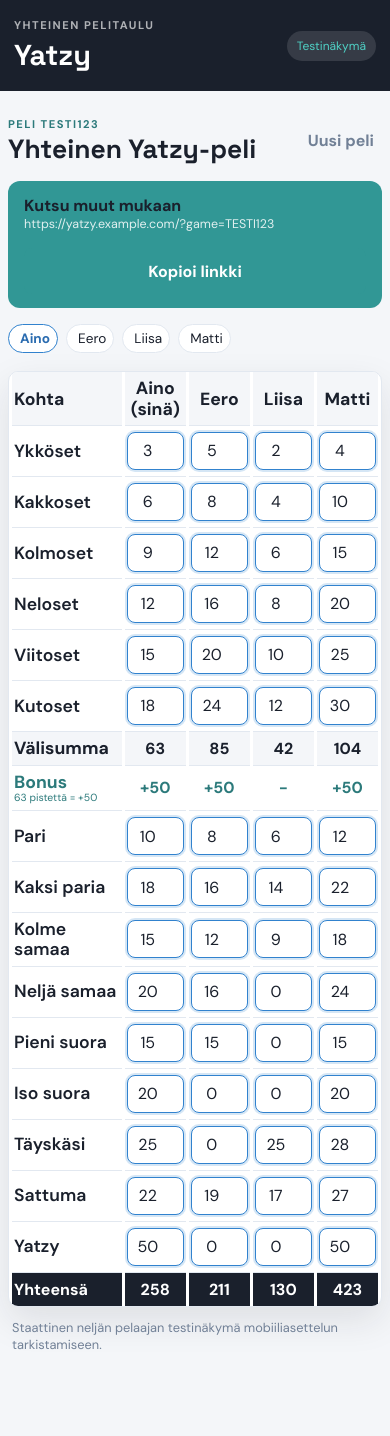
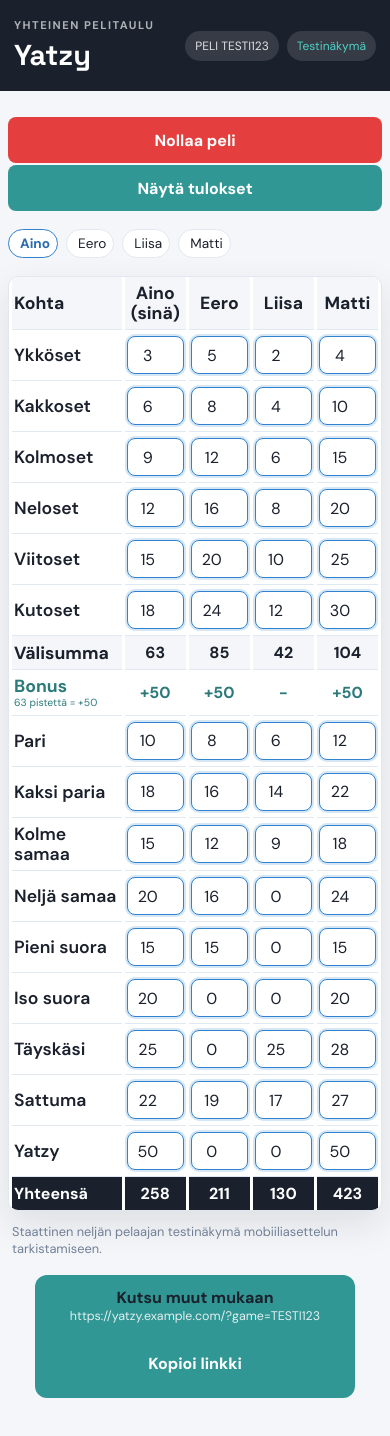
Before and after one commit to zumartic/yatzy, a plain HTML site: page game.html in a window 390 px wide. Before the commit the page ends 1413 px from the top, so only its background shows below. Drawn offline with Linux system fonts and the light colour scheme.

Commit message:
Move game code and home link into header, split create/join views
Move the game code pill and a Yatzy home link into the topbar, drop the
separate "Uusi peli" button, and relocate the invite share-strip below
the score table so it doesn't crowd the header on mobile. The setup
view now shows only the create-game or only the join-game section,
never both, depending on whether the URL has a game id. Update the
static game.html mockup to match.

Co-Authored-By: Claude Sonnet 5 <noreply@anthropic.com>

```diff
--- a/game.html
+++ b/game.html
@@ -11,27 +11,19 @@
   <header class="topbar">
     <div>
       <p class="eyebrow">YHTEINEN PELITAULU</p>
-      <h1>Yatzy</h1>
+      <h1><a class="brand-link" href="#">Yatzy</a></h1>
     </div>
-    <span class="status-pill online">Testinäkymä</span>
+    <div class="topbar-meta">
+      <span class="status-pill">PELI TESTI123</span>
+      <span class="status-pill online">Testinäkymä</span>
+    </div>
   </header>
 
   <main class="page-shell">
     <section>
-      <div class="game-heading">
-        <div>
-          <p class="eyebrow accent">PELI TESTI123</p>
-          <h2>Yhteinen Yatzy-peli</h2>
-        </div>
-        <button class="quiet-button" type="button">Uusi peli</button>
-      </div>
-
-      <div class="share-strip">
-        <div>
-          <strong>Kutsu muut mukaan</strong>
-          <span>https://yatzy.example.com/?game=TESTI123</span>
-        </div>
-        <button class="secondary-button" type="button">Kopioi linkki</button>
+      <div class="game-actions">
+        <button class="secondary-button" type="button">Näytä tulokset</button>
+        <button class="danger-button" type="button">Nollaa peli</button>
       </div>
 
       <div class="players-list" aria-label="Pelaajat">
@@ -77,6 +69,14 @@
         </table>
       </div>
       <p class="table-hint">Staattinen neljän pelaajan testinäkymä mobiiliasettelun tarkistamiseen.</p>
+
+      <div class="share-strip">
+        <div>
+          <strong>Kutsu muut mukaan</strong>
+          <span>https://yatzy.example.com/?game=TESTI123</span>
+        </div>
+        <button class="secondary-button" type="button">Kopioi linkki</button>
+      </div>
     </section>
   </main>
 </body>
--- a/style.css
+++ b/style.css
@@ -29,6 +29,9 @@ h2 { font-size: clamp(1.8rem, 7vw, 3.25rem); line-height: 1.04; max-width: 640px
 h3 { font-size: 1.25rem; }
 .eyebrow { color: rgba(255,255,255,.65); font-size: .7rem; font-weight: 700; letter-spacing: .13em; margin: 0 0 5px; }
 .eyebrow.accent { color: var(--secondary-dark); }
+.brand-link { color: inherit; text-decoration: none; }
+.brand-link:hover { text-decoration: underline; }
+.topbar-meta { align-items: center; display: flex; gap: 8px; }
 .status-pill { background: rgba(255,255,255,.12); border-radius: 99px; color: rgba(255,255,255,.85); font-size: .75rem; padding: 7px 10px; white-space: nowrap; }
 .status-pill.online { color: #4FD1C5; }
 
@@ -51,7 +54,6 @@ input:focus { border-color: var(--primary); outline: 3px solid rgba(49,130,206,.
 .quiet-button { background: transparent; color: var(--muted); padding-inline: 8px; }
 .danger-button { background: var(--danger); color: white; }
 .danger-button:hover { background: var(--danger-dark); }
-.join-card { border-top: 1px solid var(--line); }
 .join-card > div { padding: 24px 24px 0; }
 .join-card .name-form { padding-top: 16px; }
 .join-card p:last-child { color: var(--muted); margin-bottom: 0; }
@@ -60,12 +62,10 @@ input:focus { border-color: var(--primary); outline: 3px solid rgba(49,130,206,.
 .message.success { color: var(--secondary-dark); }
 
 .game-heading { align-items: end; display: flex; justify-content: space-between; margin: 6px 0 18px; }
-.game-title-row { align-items: center; display: flex; gap: 12px; justify-content: space-between; }
-.game-actions { align-items: center; display: flex; gap: 8px; }
+.game-actions { align-items: center; display: flex; gap: 8px; justify-content: flex-end; margin: 6px 0 18px; }
 .game-heading h2 { font-size: clamp(1.8rem, 6vw, 2.6rem); }
 .game-heading > div:first-child { min-width: 0; }
-.game-heading .share-strip { margin: 8px 0 0; }
-.share-strip { align-items: center; background: var(--secondary); border-radius: 12px; display: flex; gap: 16px; justify-content: space-between; margin-bottom: 16px; padding: 14px 16px; }
+.share-strip { align-items: center; background: var(--secondary); border-radius: 12px; display: flex; gap: 16px; justify-content: space-between; margin: 18px 0 0; padding: 14px 16px; }
 .share-strip div { min-width: 0; }
 .share-strip strong, .share-strip span { display: block; }
 .share-strip span { color: rgba(255,255,255,.85); font-size: .78rem; overflow: hidden; text-overflow: ellipsis; white-space: nowrap; }
@@ -141,7 +141,10 @@ td { min-width: 0; }
   .player-actions button:last-child { font-size: .6rem; }
   .input-action-row { flex-direction: column; }
   .primary-button, .secondary-button, .danger-button { width: 100%; }
-  .share-strip { align-items: stretch; flex-direction: column; }
+  .share-strip { align-items: center; flex-direction: column; margin-inline: auto; max-width: 320px; padding: 12px 14px; text-align: center; }
+  .share-strip div { width: 100%; }
+  .share-strip span { white-space: normal; word-break: break-all; }
+  .share-strip .secondary-button { width: auto; }
   .game-heading { align-items: start; }
   .table-wrap { border-radius: 10px; }
   th, td { padding: 6px 2px; }
```
Also changed, not shown: app.js (+10 -6 lines), index.html (+14 -16 lines).
